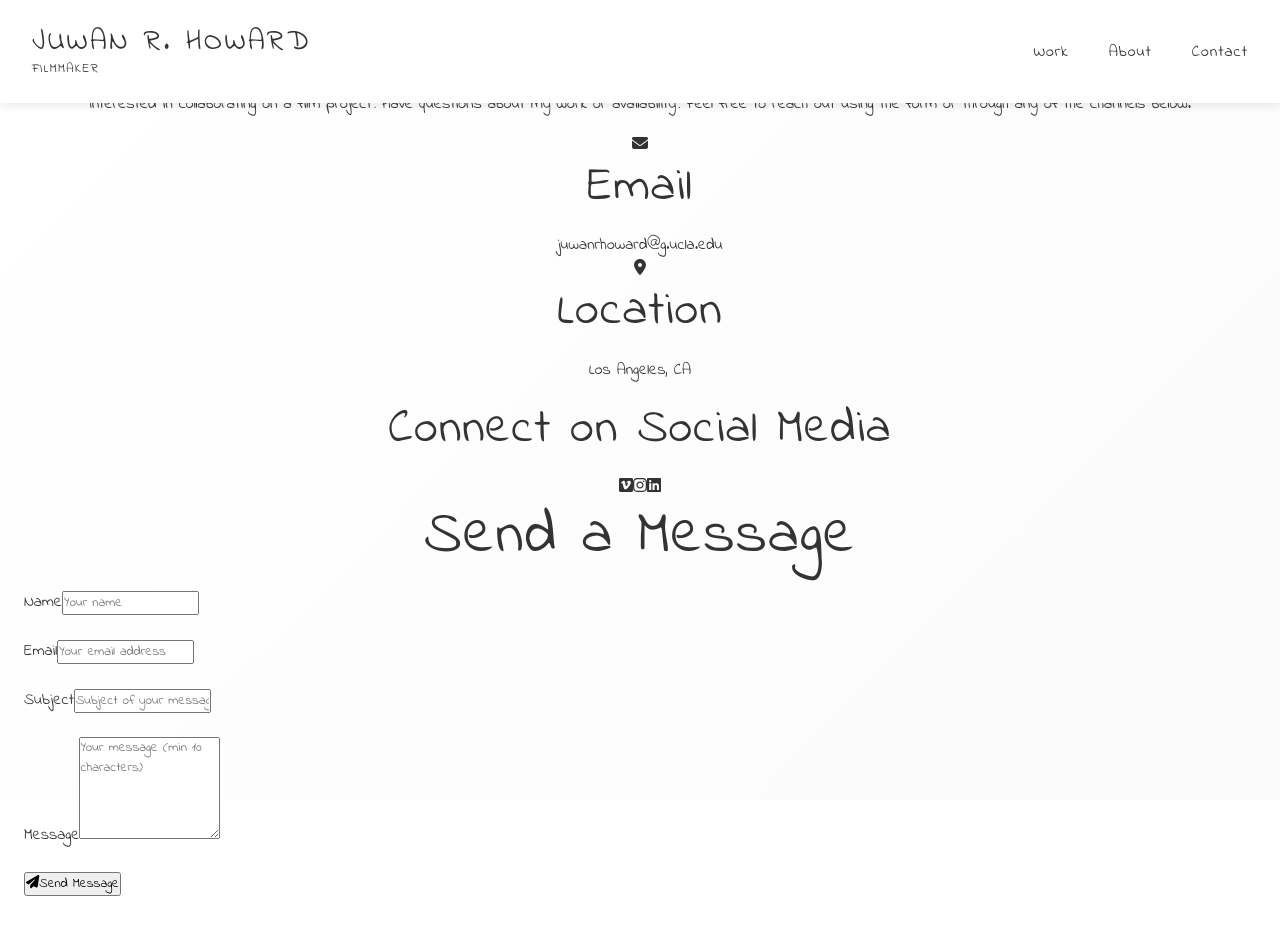
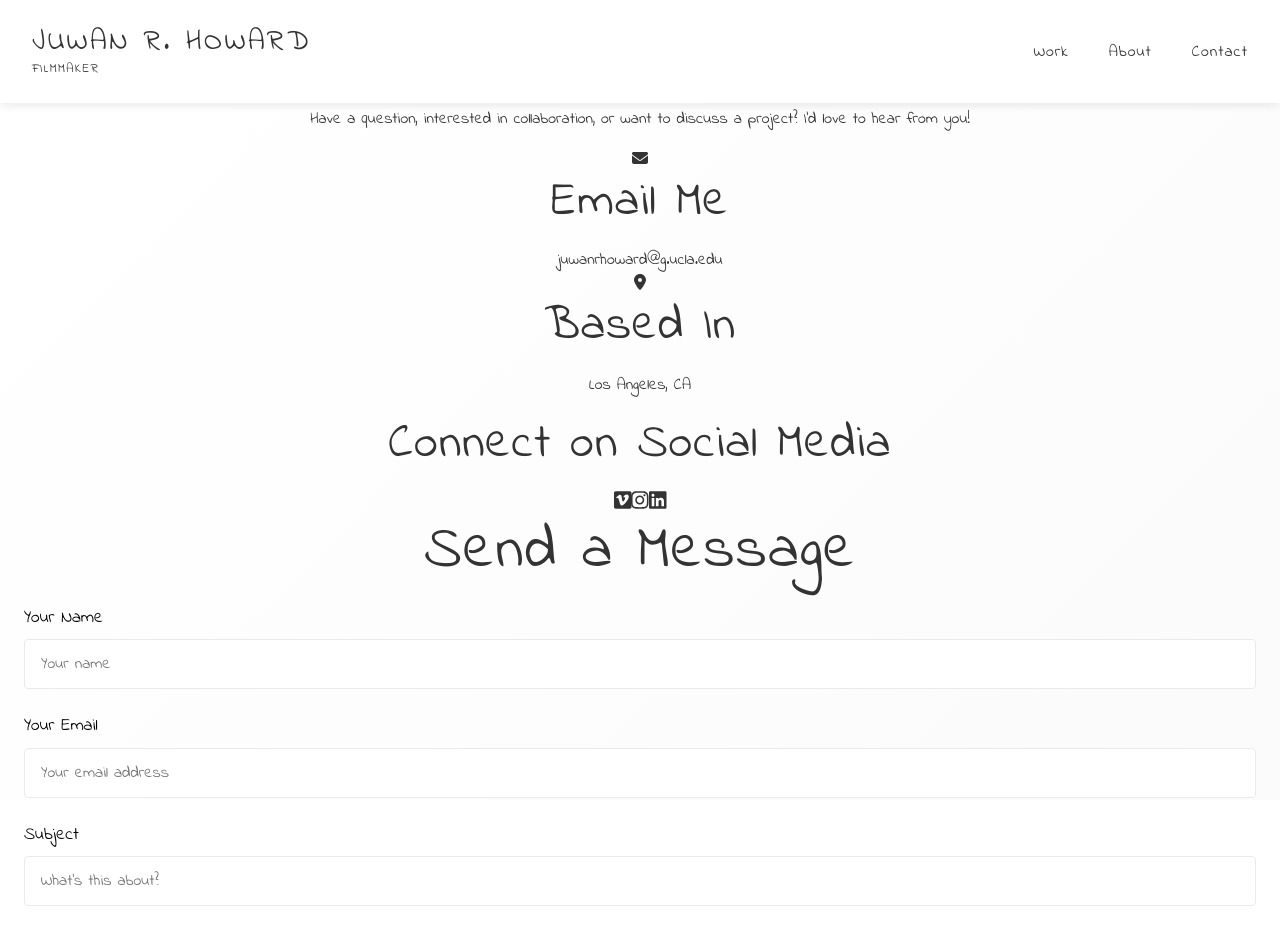
Before and after one commit to juwan-howard/juwan-howard.github.io, a React (Create React App) app: page /contact in a window 1280 px wide. Shown: the top 933 px of the page. Built offline with nearby package versions, Linux system fonts and the light colour scheme.

Commit message:
Fix: Improve contact form layout with centered design and better label positioning

```diff
--- a/src/App.css
+++ b/src/App.css
@@ -329,6 +329,54 @@ section {
   transform: translateY(-2px);
 }
 
+.form-group label {
+  display: block;
+  margin-bottom: 0.5rem;
+  font-size: 1.1rem;
+  color: var(--color-text);
+}
+
+.contact-section {
+  max-width: 1200px;
+  margin: 0 auto;
+  padding: var(--spacing-8) var(--spacing-4);
+}
+
+.contact-form-container {
+  max-width: 650px;
+  margin: 0 auto;
+}
+
+.contact-form button {
+  margin: 0 auto;
+  display: block;
+}
+
+/* Make sure form inputs have proper spacing */
+.form-group input,
+.form-group textarea {
+  width: 100%;
+  padding: 12px 16px;
+  border: 1px solid var(--color-border);
+  border-radius: 4px;
+  font-size: 1rem;
+  transition: all 0.2s ease;
+}
+
+.form-group input:focus,
+.form-group textarea:focus {
+  outline: none;
+  border-color: var(--color-accent);
+  box-shadow: 0 0 0 2px rgba(0,0,0,0.1);
+}
+
+/* Center the form on smaller screens */
+@media (max-width: 768px) {
+  .contact-form-container {
+    padding: 0 var(--spacing-4);
+  }
+}
+
 /* Loading spinner styles */
 .loading-container {
   display: flex;
--- a/src/components/contact/ContactForm.jsx
+++ b/src/components/contact/ContactForm.jsx
@@ -161,7 +161,7 @@ const ContactForm = () => {
   };
 
   return (
-    <div className="bg-white p-8 rounded-lg shadow-md w-full transition-all duration-300 hover:shadow-lg">
+    <div className="bg-white p-8 rounded-lg shadow-md w-full max-w-2xl mx-auto transition-all duration-300 hover:shadow-lg">
       <h2 className="text-2xl font-bold mb-6 text-center indie-flower">Send a Message</h2>
 
       {status.info.error && (
@@ -188,9 +188,9 @@ const ContactForm = () => {
           </div>
         </div>
       ) : (
-        <form onSubmit={handleSubmit} className="w-full space-y-5" noValidate>
+        <form onSubmit={handleSubmit} className="w-full space-y-5 max-w-xl mx-auto" noValidate>
           <div className="form-group">
-            <label htmlFor="name" className="block text-gray-700 mb-2 indie-flower">Name</label>
+            <label htmlFor="name" className="block text-gray-700 mb-2 indie-flower text-lg">Your Name</label>
             <input
               type="text"
               id="name"
@@ -214,7 +214,7 @@ const ContactForm = () => {
           </div>
 
           <div className="form-group">
-            <label htmlFor="email" className="block text-gray-700 mb-2 indie-flower">Email</label>
+            <label htmlFor="email" className="block text-gray-700 mb-2 indie-flower text-lg">Your Email</label>
             <input
               type="email"
               id="email"
@@ -238,7 +238,7 @@ const ContactForm = () => {
           </div>
 
           <div className="form-group">
-            <label htmlFor="subject" className="block text-gray-700 mb-2 indie-flower">Subject</label>
+            <label htmlFor="subject" className="block text-gray-700 mb-2 indie-flower text-lg">Subject</label>
             <input
               type="text"
               id="subject"
@@ -249,7 +249,7 @@ const ContactForm = () => {
               className={`w-full px-4 py-3 border rounded-md focus:outline-none focus:ring-2 transition-all
                 ${errors.subject ? 'border-red-300 bg-red-50 focus:ring-red-200' : 'border-gray-300 focus:ring-black/10'}
               `}
-              placeholder="Subject of your message"
+              placeholder="What's this about?"
               aria-invalid={errors.subject ? "true" : "false"}
               aria-describedby={errors.subject ? "subject-error" : undefined}
               required
@@ -262,18 +262,17 @@ const ContactForm = () => {
           </div>
 
           <div className="form-group">
-            <label htmlFor="message" className="block text-gray-700 mb-2 indie-flower">Message</label>
+            <label htmlFor="message" className="block text-gray-700 mb-2 indie-flower text-lg">Your Message</label>
             <textarea
               id="message"
               name="message"
               value={formData.message}
               onChange={handleChange}
               onBlur={handleBlur}
-              rows="5"
-              className={`w-full px-4 py-3 border rounded-md focus:outline-none focus:ring-2 transition-all
+              className={`w-full px-4 py-3 border rounded-md focus:outline-none focus:ring-2 transition-all min-h-[180px]
                 ${errors.message ? 'border-red-300 bg-red-50 focus:ring-red-200' : 'border-gray-300 focus:ring-black/10'}
               `}
-              placeholder="Your message (min 10 characters)"
+              placeholder="Your message here..."
               aria-invalid={errors.message ? "true" : "false"}
               aria-describedby={errors.message ? "message-error" : undefined}
               required
@@ -285,22 +284,22 @@ const ContactForm = () => {
             )}
           </div>
 
-          <div className="flex justify-center mt-8">
+          <div className="form-group text-center mt-8">
             <button
               type="submit"
-              className="px-8 py-3 bg-black text-white font-medium rounded-md hover:bg-gray-800 transition-all hover:scale-105 indie-flower flex items-center"
+              className="px-8 py-3 bg-black text-white rounded-md hover:bg-gray-800 transition-colors inline-flex items-center justify-center space-x-2 indie-flower text-lg"
               disabled={status.submitting}
-              aria-label={status.submitting ? "Sending message..." : "Send message"}
+              aria-label="Send Message"
             >
               {status.submitting ? (
                 <>
-                  <FontAwesomeIcon icon={faSpinner} className="animate-spin mr-2" />
-                  Sending...
+                  <FontAwesomeIcon icon={faSpinner} className="animate-spin" />
+                  <span>Sending...</span>
                 </>
               ) : (
                 <>
-                  <FontAwesomeIcon icon={faPaperPlane} className="mr-2" />
-                  Send Message
+                  <FontAwesomeIcon icon={faPaperPlane} />
+                  <span>Send Message</span>
                 </>
               )}
             </button>
--- a/src/components/contact/ContactInfo.jsx
+++ b/src/components/contact/ContactInfo.jsx
@@ -8,22 +8,15 @@ import INFO from "../../data/user";
 
 const ContactInfo = () => {
   return (
-    <div className="text-center">
-      <h2 className="text-2xl font-bold mb-6 indie-flower">Get In Touch</h2>
-
-      <p className="mb-8 text-gray-600">
-        Interested in collaborating on a film project? Have questions about my work or availability?
-        Feel free to reach out using the form or through any of the channels below.
-      </p>
-
-      <div className="space-y-8 mb-10 flex flex-col items-center">
+    <div className="text-center max-w-3xl mx-auto">
+      <div className="grid grid-cols-1 md:grid-cols-2 gap-8 mb-8">
         {/* Email */}
-        <div className="flex flex-col items-center transition-transform hover:scale-105">
-          <div className="text-2xl text-gray-700 mb-3 bg-gray-50 p-3 rounded-full">
+        <div className="flex flex-col items-center p-6 bg-gray-50 rounded-lg shadow-sm transition-all duration-300 hover:shadow-md hover:transform hover:scale-105">
+          <div className="text-3xl text-gray-700 mb-4">
             <FontAwesomeIcon icon={faEnvelope} />
           </div>
           <div>
-            <h3 className="font-semibold mb-2 indie-flower">Email</h3>
+            <h3 className="text-xl font-semibold mb-2 indie-flower">Email Me</h3>
             <a
               href={`mailto:${INFO.main.email}`}
               className="text-gray-600 hover:text-black transition-colors hover:underline"
@@ -35,21 +28,22 @@ const ContactInfo = () => {
 
         {/* Location */}
         {INFO.main.location && (
-          <div className="flex flex-col items-center transition-transform hover:scale-105">
-            <div className="text-2xl text-gray-700 mb-3 bg-gray-50 p-3 rounded-full">
+          <div className="flex flex-col items-center p-6 bg-gray-50 rounded-lg shadow-sm transition-all duration-300 hover:shadow-md hover:transform hover:scale-105">
+            <div className="text-3xl text-gray-700 mb-4">
               <FontAwesomeIcon icon={faLocationDot} />
             </div>
             <div>
-              <h3 className="font-semibold mb-2 indie-flower">Location</h3>
+              <h3 className="text-xl font-semibold mb-2 indie-flower">Based In</h3>
               <p className="text-gray-600">{INFO.main.location}</p>
             </div>
           </div>
         )}
+      </div>
 
       {/* Social Media Links */}
-        <div className="w-full">
-          <h3 className="font-semibold mb-4 indie-flower">Connect on Social Media</h3>
-          <div className="flex justify-center space-x-4">
+      <div className="mt-8">
+        <h3 className="text-xl font-semibold mb-5 indie-flower">Connect on Social Media</h3>
+        <div className="flex justify-center space-x-6">
           {INFO.main.socials.map((social, index) => {
             let icon;
             switch(social.platform.toLowerCase()) {
@@ -72,14 +66,13 @@ const ContactInfo = () => {
                 href={social.url}
                 target="_blank"
                 rel="noopener noreferrer"
-                  className="w-10 h-10 flex items-center justify-center bg-black text-white rounded-full hover:bg-gray-800 transition-all hover:scale-110"
+                className="w-12 h-12 flex items-center justify-center bg-black text-white rounded-full hover:bg-gray-800 transition-all hover:scale-110"
                 aria-label={`Visit my ${social.platform} profile`}
               >
-                  <FontAwesomeIcon icon={icon} />
+                <FontAwesomeIcon icon={icon} size="lg" />
               </a>
             );
           })}
-          </div>
         </div>
       </div>
     </div>
--- a/src/pages/ContactPage.jsx
+++ b/src/pages/ContactPage.jsx
@@ -27,10 +27,17 @@ const ContactPage = () => {
       </Helmet>
 
       <Header />
-      <main className="container mx-auto px-4 py-16 max-w-3xl">
+      <main className="container mx-auto px-4 py-16">
         <div className="flex flex-col items-center">
-          <div className="w-full mb-12">
-            <ContactInfo />
+          <div className="w-full max-w-4xl mx-auto mb-16">
+            <h1 className="text-4xl md:text-5xl mb-6 text-center indie-flower">Get In Touch</h1>
+            <p className="text-center text-lg mb-8 max-w-2xl mx-auto">
+              Have a question, interested in collaboration, or want to discuss a project?
+              I'd love to hear from you!
+            </p>
+            <div className="mb-12">
+              <ContactInfo />
+            </div>
           </div>
           <div className="w-full">
             <ContactForm />
```
Lines whose indentation alone changed are shown as unchanged.
